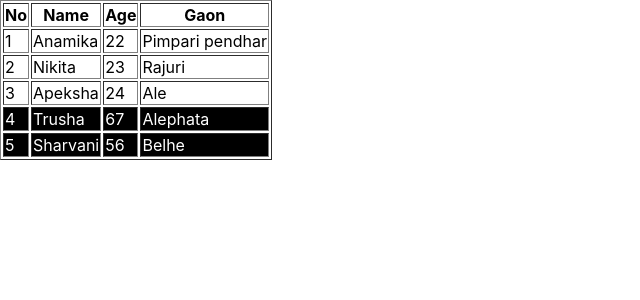
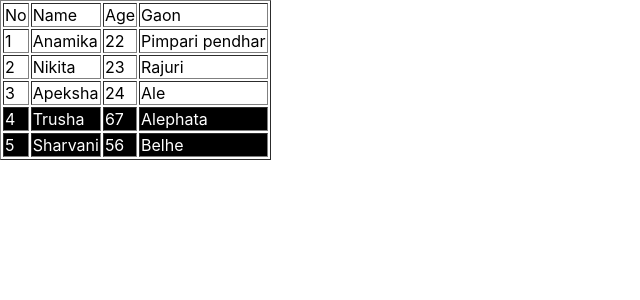
Before and after one commit to Anamika2424/second-project, a React (Create React App) app: page / in a window 1280 px wide. Shown: the top 300 px of the page, without its empty margins (0-640 px from the left). Built offline with nearby package versions, Linux system fonts and the light colour scheme.

Commit message:
highlight age above 50 using external css

```diff
--- a/src/App.css
+++ b/src/App.css
@@ -1,38 +1,4 @@
-.App {
-  text-align: center;
+.highlight {
+ background-color: black;
+ color:white;
 }
-
-.App-logo {
-  height: 40vmin;
-  pointer-events: none;
-}
-
-@media (prefers-reduced-motion: no-preference) {
-  .App-logo {
-    animation: App-logo-spin infinite 20s linear;
-  }
-}
-
-.App-header {
-  background-color: #282c34;
-  min-height: 100vh;
-  display: flex;
-  flex-direction: column;
-  align-items: center;
-  justify-content: center;
-  font-size: calc(10px + 2vmin);
-  color: white;
-}
-
-.App-link {
-  color: #61dafb;
-}
-
-@keyframes App-logo-spin {
-  from {
-    transform: rotate(0deg);
-  }
-  to {
-    transform: rotate(360deg);
-  }
-}
--- a/src/App.js
+++ b/src/App.js
@@ -1,4 +1,3 @@
-
 
 import './App.css';
 import React, { useState } from 'react';
@@ -17,18 +16,15 @@ function App() {
       <table border={1}>
         <thead>
           <tr>
-            <th>No</th>
-            <th>Name</th>
-            <th>Age</th>
-            <th>Gaon</th>
+            <td>No</td>
+            <td>Name</td>
+            <td>Age</td>
+            <td>Gaon</td>
           </tr>
         </thead>
         <tbody>
           {student.map((student) => (
-            <tr
-              key={student.no}
-              style={ student.age > 50 ? { backgroundColor: "black", color: "white" } : {} }
-            >
+            <tr key={student.no} className={student.age > 50 ? "highlight" : ""}>
               <td>{student.no}</td>
               <td>{student.name}</td>
               <td>{student.age}</td>
```
